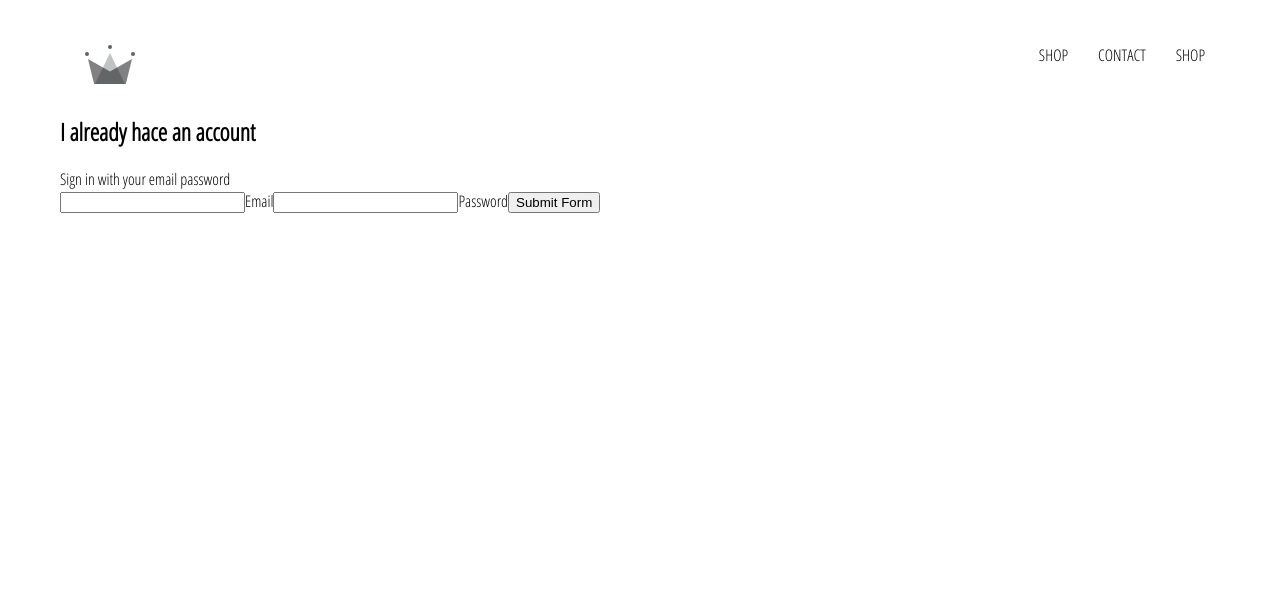
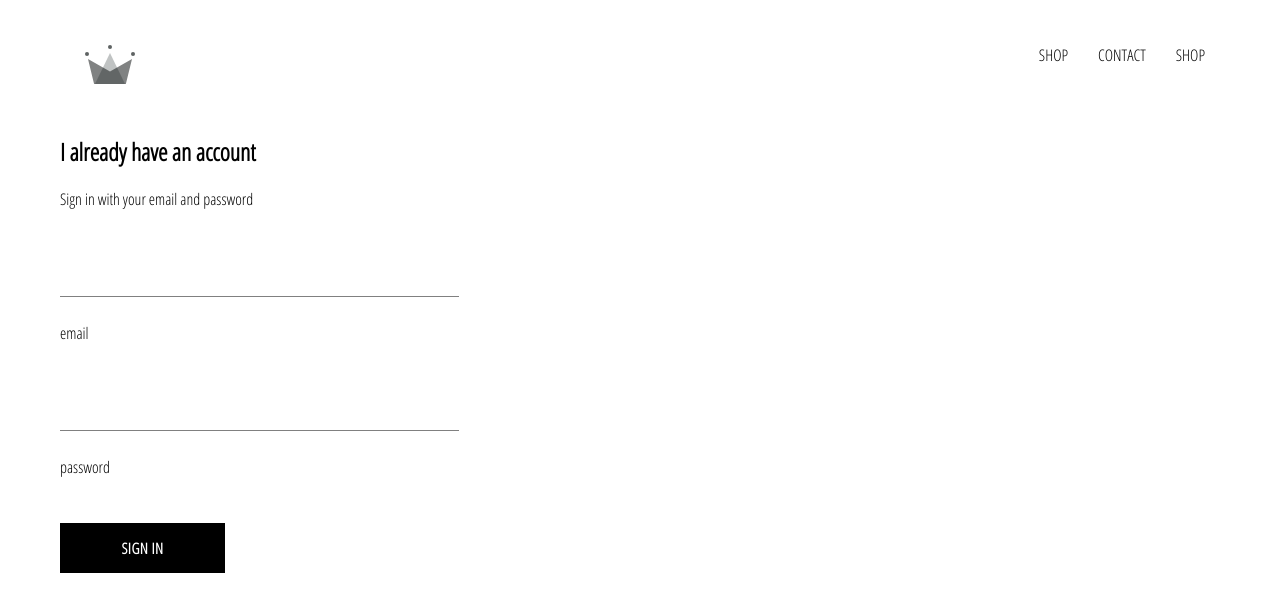
Before and after one commit to saramarin23/e-commerce_app, a React (Create React App) app: page /signin in a window 1280 px wide. Shown: the top 612 px of the page. Built offline with nearby package versions, Linux system fonts and the light colour scheme.

Commit message:
create custom button

```diff
--- /dev/null
+++ b/src/components/custom-button/CustomButton.js
@@ -0,0 +1,11 @@
+import React from "react";
+
+import "./CustomButton.scss";
+
+const CustomButton = ({ children, ...otherProps }) => (
+  <button className="custom-button" {...otherProps}>
+    {children}
+  </button>
+);
+
+export default CustomButton;
--- /dev/null
+++ b/src/components/custom-button/CustomButton.scss
@@ -0,0 +1,22 @@
+.custom-button {
+    min-width: 165px;
+    width: auto;
+    height: 50px;
+    letter-spacing: 0.5px;
+    line-height: 50px;
+    padding: 0 35px 0 35px;
+    font-size: 15px;
+    background-color: black;
+    color: white;
+    text-transform: uppercase;
+    font-family: 'Open Sans Condensed';
+    font-weight: bolder;
+    border: none;
+    cursor: pointer;
+
+    &:hover {
+        background-color: white;
+        color: black;
+        border: 1px solid black;
+    }
+}
--- /dev/null
+++ b/src/components/form-input/FormInput.js
@@ -0,0 +1,20 @@
+import React from "react";
+
+import "./FormInput.scss";
+
+const FormInput = ({ handleChange, label, ...otherProps }) => (
+  <div className="group">
+    <input className="form-input" onChange={handleChange} {...otherProps} />
+    {label ? (
+      <label
+        className={`${
+          otherProps.value.length ? "shrink" : ""
+        } form-input-label`}
+      >
+        {label}
+      </label>
+    ) : null}
+  </div>
+);
+
+export default FormInput;
--- /dev/null
+++ b/src/components/form-input/FormInput.scss
@@ -0,0 +1,56 @@
+$sub-color: grey;
+$main-color: black;
+
+@mixin shrinkLabel {
+    top: -14px;
+    font-size: 12px;
+    color: $main-color;
+}
+
+.group {
+    position: relative;
+    margin: 45px 0;
+
+    .form-input {
+        background: none;
+        background-color: white;
+        color: $sub-color;
+        font-size: 18px;
+        padding: 10px 10px 10px 5px;
+        display: block;
+        width: 100%;
+        border: none;
+        border-radius: 0;
+        border-bottom: 1px solid $sub-color;
+        margin: 25px 0;
+
+        &:focus {
+            outline: none;
+        }
+
+        &:focus~.form-input-label {
+            @include shrinkLabel();
+        }
+
+        //Esto no lo entiendo. Mixins son como componentes reutilizables, con el include le metemos todas las líneas de arriba
+
+        input[type='password'] {
+            letter-spacing: 0.3em;
+        }
+
+        .form-input-label {
+            color: $sub-color;
+            font-size: 16px;
+            font-weight: normal;
+            position: absolute;
+            pointer-events: none;
+            left: 5px;
+            top: 10px;
+            transition: 300ms ease all;
+
+            &.shrink {
+                @include shrinkLabel();
+            }
+        }
+    }
+}
--- a/src/components/sign-in/SignIn.js
+++ b/src/components/sign-in/SignIn.js
@@ -1,6 +1,9 @@
 import React from "react";
 
 import "./SignIn.scss";
+
+import FormInput from "../form-input/FormInput";
+import CustomButton from "../custom-button/CustomButton";
 
 class SignIn extends React.Component {
   constructor(props) {
@@ -27,27 +30,28 @@ class SignIn extends React.Component {
   render() {
     return (
       <div className="sign-in">
-        <h2>I already hace an account</h2>
-        <span>Sign in with your email password</span>
+        <h2>I already have an account</h2>
+        <span>Sign in with your email and password</span>
         <form onSubmit={this.handleSubmit}>
-          <input
+          <FormInput
             name="email"
             type="email"
             value={this.state.email}
-            onChange={this.handleChange}
+            handleChange={this.handleChange}
+            label="email"
             required
           />
-          <label>Email</label>
-          <input
+          <FormInput
             name="password"
             type="password"
             value={this.state.password}
-            onChange={this.handleChange}
+            handleChange={this.handleChange}
+            label="password"
             required
           />
-          <label>Password</label>
 
-          <input type="submit" value="Submit Form" />
+          {/* <input type="submit" value="Submit Form" /> */}
+          <CustomButton type="submit">Sign in</CustomButton>
         </form>
       </div>
     );
--- a/src/components/sign-in/SignIn.scss
+++ b/src/components/sign-in/SignIn.scss
@@ -0,0 +1,9 @@
+.sign-in {
+    width: 30vw;
+    display: flex;
+    flex-direction: column;
+
+    .title {
+        margin: 10px 0;
+    }
+}
```
